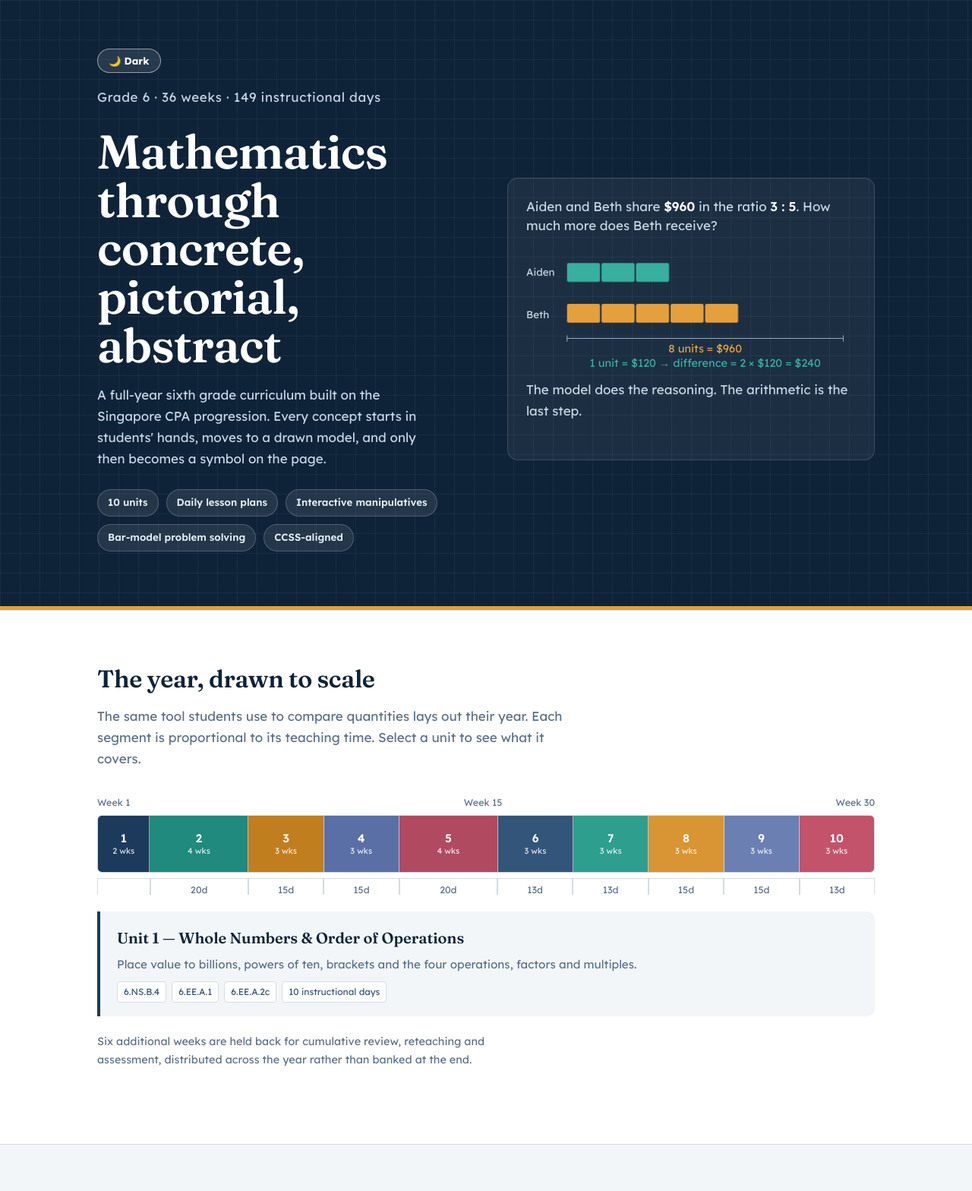
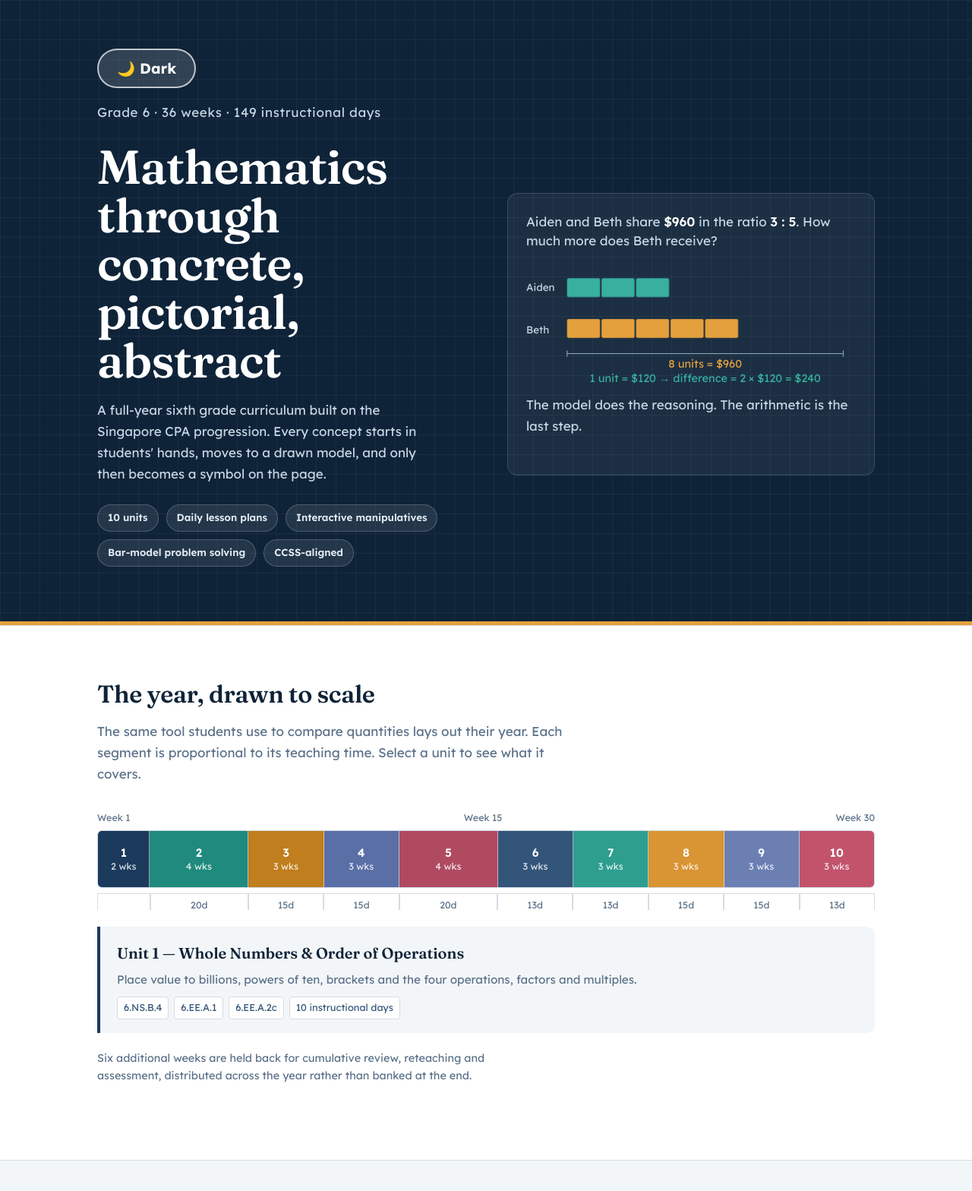
Before and after one commit to davidpetry-cloud/grade6-singapore-math-cpa, a website: page singapore-math-6-hub.html in a window 1280 px wide. Shown: the top 1568 px of the page at 76% size. Drawn offline with Linux system fonts and the light colour scheme.

Commit message:
Hub: match the larger dark-mode button, raise small type to the floor
Tablet check first: scanned all 10 units at 600, 768, 834 and 1024px
(every day: page overflow, tool charts, day-tab labels) - 0 issues, and
the hub is clean at 375-1280px. The hub, which has its own stylesheet,
still had the old small mono dark-mode button and several sizes below
the .78rem readability floor (.68/.74/.75rem, 14px kicker); it now uses
the same 1.2rem bold button as the unit pages and its smallest visible
text is 12.5px.

Co-Authored-By: Claude Sonnet 5 <noreply@anthropic.com>

```diff
--- a/singapore-math-6-hub.html
+++ b/singapore-math-6-hub.html
@@ -42,9 +42,9 @@ body{
   font-family:var(--sans); font-size:17px; line-height:1.65;
   -webkit-font-smoothing:antialiased; transition:background-color .2s,color .2s;
 }
-.theme-toggle{font-family:var(--mono);font-size:.82rem;color:#fff;
-  display:inline-flex;align-items:center;gap:6px;cursor:pointer;
-  background:rgba(255,255,255,.1);border:1px solid rgba(255,255,255,.5);border-radius:999px;padding:7px 14px}
+.theme-toggle{font-family:var(--sans);font-size:1.2rem;color:#fff;font-weight:700;
+  display:inline-flex;align-items:center;gap:9px;cursor:pointer;
+  background:rgba(255,255,255,.14);border:2px solid rgba(255,255,255,.7);border-radius:999px;padding:12px 24px}
 .theme-toggle:hover{background:rgba(255,255,255,.2);border-color:#fff}
 .wrap{max-width:1080px;margin:0 auto;padding:0 28px}
 a{color:var(--ink-2)}
@@ -60,7 +60,7 @@ a{color:var(--ink-2)}
   color:#fff; padding:64px 0 72px; border-bottom:5px solid var(--amber);
 }
 .hero-grid{display:grid;grid-template-columns:1fr 1fr;gap:56px;align-items:center}
-.kicker{font-family:var(--mono);font-size:14px;color:var(--amber);letter-spacing:.04em;margin:0 0 14px}
+.kicker{font-family:var(--mono);font-size:.95rem;color:var(--amber);letter-spacing:.04em;margin:0 0 14px}
 .hero h1{
   font-family:var(--serif);font-weight:600;font-size:clamp(2.5rem,5.2vw,3.9rem);
   line-height:1.02;margin:0 0 20px;letter-spacing:-.015em;
@@ -92,13 +92,13 @@ section{padding:64px 0}
 .useg{
   border:0;border-right:1px solid rgba(255,255,255,.55);cursor:pointer;color:#fff;
   display:flex;flex-direction:column;justify-content:center;align-items:center;gap:2px;
-  padding:4px 3px;font-family:var(--sans);font-size:.74rem;font-weight:600;line-height:1.1;
+  padding:4px 3px;font-family:var(--sans);font-size:.78rem;font-weight:600;line-height:1.1;
   transition:filter .15s ease; text-align:center;
 }
 .useg:last-child{border-right:0}
 .useg:hover,.useg:focus-visible{filter:brightness(1.14)}
 .useg .n{font-family:var(--mono);font-size:.95rem;font-weight:600}
-.useg .w{font-weight:400;opacity:.85;font-size:.68rem}
+.useg .w{font-weight:400;opacity:.85;font-size:.78rem}
 .brace{display:flex;margin-top:7px;font-family:var(--mono);font-size:.78rem;color:var(--muted)}
 .brace span{border-top:1px solid var(--line);border-left:1px solid var(--line);border-right:1px solid var(--line);
   padding:5px 4px 0;text-align:center;height:22px}
@@ -109,7 +109,7 @@ section{padding:64px 0}
 .readout h3{margin:0 0 6px;font-family:var(--serif);font-size:1.25rem;font-weight:600;color:var(--ink)}
 .readout p{margin:0;color:var(--muted);font-size:.95rem}
 .readout .tags{margin-top:10px;display:flex;flex-wrap:wrap;gap:7px}
-.tag{font-family:var(--mono);font-size:.75rem;background:var(--card);border:1px solid var(--line);
+.tag{font-family:var(--mono);font-size:.8rem;background:var(--card);border:1px solid var(--line);
   border-radius:4px;padding:3px 8px;color:var(--ink-3)}
 
 /* ---------- CPA ---------- */
@@ -153,7 +153,7 @@ a.unit:hover,a.unit:focus-visible{border-color:var(--ink-3);box-shadow:0 2px 0 v
 .acc{background:rgba(255,255,255,.05);border:1px solid rgba(255,255,255,.13);border-radius:var(--r);padding:20px}
 .acc h4{margin:0 0 8px;font-family:var(--serif);font-size:1.1rem;font-weight:600;color:#fff}
 .acc p{margin:0;font-size:.9rem;color:#B8CBDC}
-.acc .s{font-family:var(--mono);font-size:.74rem;color:var(--amber);display:block;margin-bottom:8px}
+.acc .s{font-family:var(--mono);font-size:.8rem;color:var(--amber);display:block;margin-bottom:8px}
 
 footer{padding:36px 0;font-size:.85rem;color:var(--muted);border-top:1px solid var(--line)}
 
```
Also changed, not shown: MANIFEST.md (+1 -1 lines).
